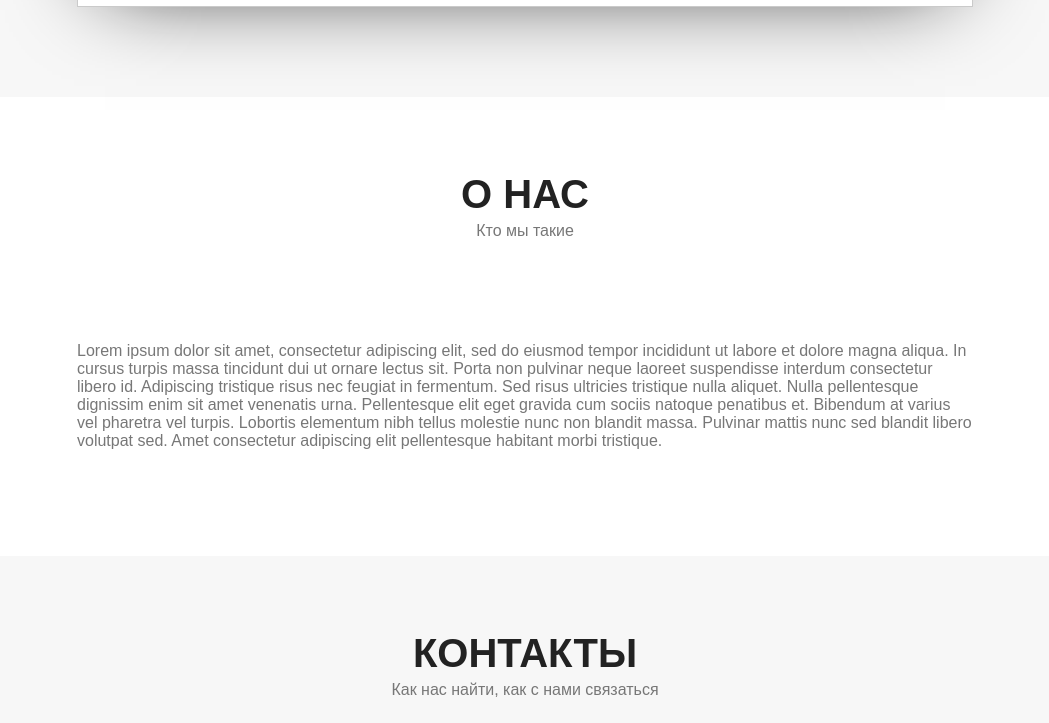
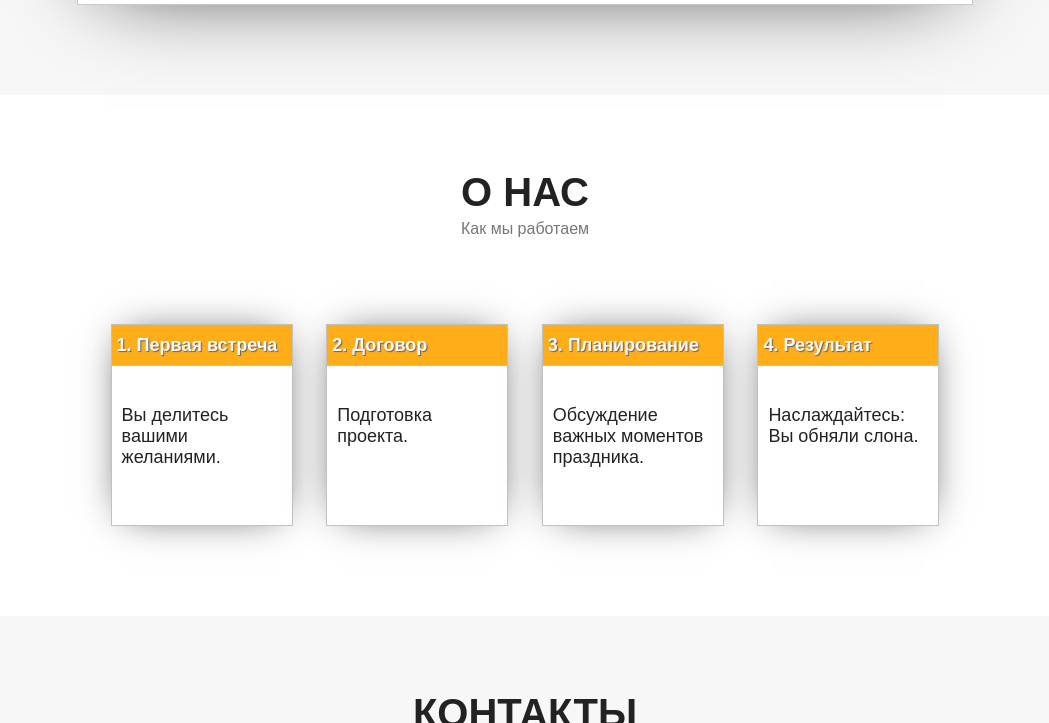
Before and after one commit to kosh89/obnimislona-landing, a plain HTML site: page index.html in a window 1280 px wide. Shown: the part 2077-2800 px from the top of the page, without its empty margins (115-1164 px from the left). Drawn offline with Linux system fonts and the light colour scheme.

Commit message:
how we work + gallery fix + menu fix

```diff
--- a/css/style.css
+++ b/css/style.css
@@ -104,14 +104,18 @@ textarea {
     color: #fff;
     font-size: 18px;
     text-transform: uppercase;
-    border: 2px solid white;
-    border-radius: 8px;
+    border-bottom: 2px solid rgba(255, 255, 255, 0);
     padding: 3px;
     margin: 5px;
 }
 
 #menu a:hover {
+    border-bottom: 2px solid white;
+}
+
+#menu a:active {
     opacity: 0.7;
+    border-bottom: 2px solid rgba(255, 255, 255, 0);
 }
 
 .titles__first {
@@ -238,13 +242,13 @@ textarea {
     color: #585454;
     padding: 10px 7px;
     transition: all .3s;
-    background: #f7f7f7;
+    background: #fff;
     border-bottom: 3px solid #cacaca;
 }
 
 .gallery-tabs_item:not(:first-child) {
-    background: rgb(255, 255, 255);
-    border-bottom: 3px solid #ffffff;
+    background: #f7f7f7;
+    border-bottom: 3px solid #f7f7f7;
 }
 
 .gallery-tabs_item:hover {
@@ -339,6 +343,91 @@ footer {
     padding-bottom: 50px;
     text-align: center;
 }
+
+
+
+/* ///////////////////////////////////////////////// */
+#we-work {
+	width: 100%;
+    margin: 0;
+}
+
+#how-we-work {
+	display: flex;
+	position: relative;
+	flex-direction: row;
+	justify-content: space-evenly;
+}
+
+.how-we-work__item {
+    display: flex;
+    min-width: 180px;
+    max-width: 180px;
+	height: 200px;
+	position: relative;
+	box-shadow: 0 0 40px -15px;
+	background: white;
+	border: 1px solid #c1c1c1;
+    flex-direction: column;
+}
+
+/* .how-we-work__item:not(:last-child):after {
+    content:"\27A4";
+    font-size: 30px;
+    color: #2b2b2b;
+	display: block;
+	z-index: 2;
+	position: relative;
+	position: absolute;
+	left: 25vh;
+	top: 83px;
+    transition: all 1s;
+} */
+
+.how-we-work__item__step {
+	height: 20%;
+	padding: 10px 0 0 5px;
+	margin: 0;
+	background: #ffa500e6;
+	border-bottom: 1px solid #c1c1c1;
+	color: #fbfafa;
+	text-shadow: 1px 1px 1px #656464;
+	font-size: 18px;
+	font-weight: bold;
+}
+
+.how-we-work__item__text {
+	padding: 0 10px;
+	height: 80%;
+	font-size: 18px;
+}
+
+@media screen and (max-width: 1690px) {
+	.how-we-work__item:not(:last-child):after {
+		/* left: 215px; */
+	}
+}
+
+
+@media screen and (max-width: 1170px) {
+	#how-we-work {
+		position: relative;
+		flex-direction: column;
+		align-items: center;
+	}
+
+	.how-we-work__item:not(:last-child) {
+		margin-bottom: 50px;
+	}
+
+	/* .how-we-work__item:not(:last-child):after {
+		transform: rotate(90deg);
+		top: 205px;
+		left: 85px
+	} */
+}
+
+/* ************************************************* */
 
 @media screen and (max-width: 982px) {
     .titles__first {
--- a/index.html
+++ b/index.html
@@ -33,9 +33,9 @@
             <input class="contactUs_item" type="email" name="email" value="" placeholder="E-mail" required>
             <textarea class="contactUs_item" name="message" cols="40" rows="3" placeholder="Комментарий"></textarea>
             <div id="ajax-contact-form_btns">
-            <input class="form-container__btn" type="submit" name="submit" value="Рассчитать">
-            <p id="hideContactUs">Скрыть</p>
-        </div>
+                <input class="form-container__btn" type="submit" name="submit" value="Рассчитать">
+                <p id="hideContactUs">Скрыть</p>
+            </div>
         </form>
     </div>
 </div>
@@ -198,23 +198,40 @@
                     О нас
                 </h2>
                 <p>
-                    Кто мы такие
+                    Как мы работаем
                 </p>
             </div>
-            <div class="about">
-                <p>
-                    Lorem ipsum dolor sit amet, consectetur adipiscing elit, sed do eiusmod tempor incididunt ut labore
-                    et
-                    dolore magna aliqua. In cursus turpis massa tincidunt dui ut ornare lectus sit. Porta non pulvinar
-                    neque laoreet suspendisse interdum consectetur libero id. Adipiscing tristique risus nec feugiat in
-                    fermentum. Sed risus ultricies tristique nulla aliquet. Nulla pellentesque dignissim enim sit amet
-                    venenatis urna. Pellentesque elit eget gravida cum sociis natoque penatibus et. Bibendum at varius
-                    vel
-                    pharetra vel turpis. Lobortis elementum nibh tellus molestie nunc non blandit massa. Pulvinar
-                    mattis
-                    nunc sed blandit libero volutpat sed. Amet consectetur adipiscing elit pellentesque habitant morbi
-                    tristique.
-                </p>
+            <div id="we-work">
+                <div id="how-we-work">
+                    <div class="how-we-work__item">
+                        <p class="how-we-work__item__step">1. Первая встреча</p>
+                        <p class="how-we-work__item__text">
+                            <br>
+                            Вы делитесь вашими желаниями.
+                        </p>
+                    </div>
+                    <div class="how-we-work__item">
+                        <p class="how-we-work__item__step">2. Договор</p>
+                        <p class="how-we-work__item__text">
+                            <br>
+                            Подготовка проекта.
+                        </p>
+                    </div>
+                    <div class="how-we-work__item">
+                        <p class="how-we-work__item__step">3. Планирование</p>
+                        <p class="how-we-work__item__text">
+                            <br>
+                            Обсуждение важных моментов праздника.
+                        </p>
+                    </div>
+                    <div class="how-we-work__item">
+                        <p class="how-we-work__item__step">4. Результат</p>
+                        <p class="how-we-work__item__text">
+                            <br>
+                            Наслаждайтесь: Вы обняли слона.
+                        </p>
+                    </div>
+                </div>
             </div>
         </div>
     </section>
--- a/script/script.js
+++ b/script/script.js
@@ -27,11 +27,11 @@ document.getElementById('gallery-tabs').onclick = function(event) {
         for (i=0; i<document.getElementsByClassName('gallery-tabs_item').length; i++) {
             if (i != tabNum) {
                 document.getElementsByClassName('photo-block_item')[i].style.display = 'none';
-                document.getElementsByClassName('gallery-tabs_item')[i].style.background = '#fff';
-                document.getElementsByClassName('gallery-tabs_item')[i].style.borderBottom = '3px solid #fff';
+                document.getElementsByClassName('gallery-tabs_item')[i].style.background = '#f7f7f7';
+                document.getElementsByClassName('gallery-tabs_item')[i].style.borderBottom = '3px solid #f7f7f7';
             } else {
                 document.getElementsByClassName('photo-block_item')[i].style.display = 'flex';
-                document.getElementsByClassName('gallery-tabs_item')[i].style.background = '#f7f7f7';
+                document.getElementsByClassName('gallery-tabs_item')[i].style.background = '#fff';
                 document.getElementsByClassName('gallery-tabs_item')[i].style.borderBottom = '3px solid #cacaca';
             }
         }
```
Also changed, not shown: img/arrow.png (added), img/arrow.svg (added).
